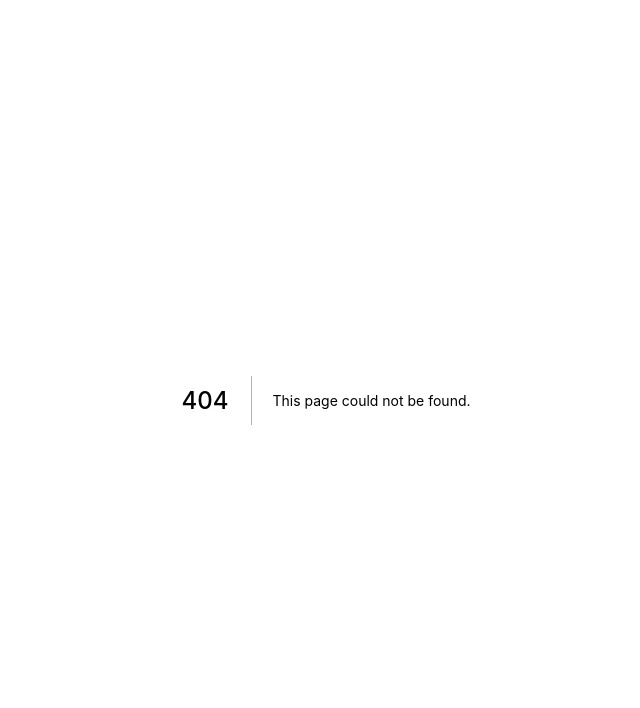
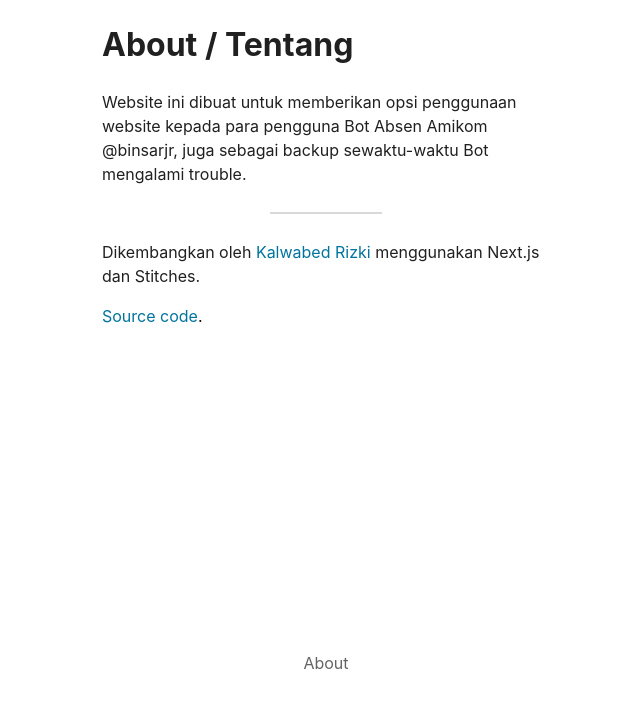
Before and after one commit to kalwabed/amikotwo, a Next.js app: page /about in a window 1280 px wide. Before the commit this address had no page. Shown: the top 708 px of the page, without its empty margins (314-954 px from the left). Built offline with nearby package versions, Linux system fonts and the light colour scheme.

Commit message:
feat: add footer, about page, and 401 status handler

```diff
--- /dev/null
+++ b/src/components/layout/footer.tsx
@@ -0,0 +1,26 @@
+import Link from 'next/link'
+import React from 'react'
+
+import { Flex, Text } from '~components/ui'
+
+const Footer = () => {
+  return (
+    <Flex as="footer" css={{ mx: 'auto', mt: 'auto', mb: '3rem', '@md': { mb: '8rem' } }}>
+      <Link href="/about" passHref>
+        <Text
+          as="a"
+          css={{
+            color: '$loContrast',
+            textDecoration: 'none',
+            '&:hover': { color: '$hiContrast' },
+            '&:focus': { outlineColor: '$sky6', outlineOffset: '1px' }
+          }}
+        >
+          About
+        </Text>
+      </Link>
+    </Flex>
+  )
+}
+
+export default Footer
--- a/src/components/layout/layout-root.tsx
+++ b/src/components/layout/layout-root.tsx
@@ -1,9 +1,15 @@
 import React from 'react'
 
 import { Flex } from '~components/ui'
+import Footer from './footer'
 
 const LayoutRoot: React.FC = ({ children }) => {
-  return <Flex css={{ minHeight: '100%', width: '100%', flexDirection: 'column', flex: '1 1 auto' }}>{children}</Flex>
+  return (
+    <Flex css={{ minHeight: '100%', width: '100%', flexDirection: 'column', flex: '1 1 auto' }}>
+      {children}
+      <Footer />
+    </Flex>
+  )
 }
 
 export default LayoutRoot
--- /dev/null
+++ b/src/components/shared/text-link.tsx
@@ -0,0 +1,37 @@
+import Link from 'next/link'
+
+import { styled } from 'stitches.config'
+
+const AnchorLink = styled('a', {
+  color: '$sky11',
+  textDecoration: 'none',
+  transition: 'color .2s ease-in-out',
+  textDecorationColor: '$sky4',
+  textUnderlineOffset: '3px',
+
+  '&:hover': {
+    textDecoration: 'underline'
+  },
+  '&:focus': {
+    outlineColor: '$sky6',
+    outlineOffset: '1px'
+  }
+})
+
+const TextLink: React.FC<{ href: string; isExternal?: boolean }> = ({ href, children, isExternal }) => {
+  if (isExternal) {
+    return (
+      <AnchorLink href={href} title={String(children)} target="_blank" rel="noopener noreferrer">
+        {children}
+      </AnchorLink>
+    )
+  }
+
+  return (
+    <Link href={href} passHref>
+      <AnchorLink title={String(children)}>{children}</AnchorLink>
+    </Link>
+  )
+}
+
+export default TextLink
--- a/src/components/ui/button.tsx
+++ b/src/components/ui/button.tsx
@@ -132,6 +132,7 @@ const Button = styled('button', {
           color: '$gray11'
         },
         '&:focus': {
+          border: '1px solid $gray7',
           backgroundColor: 'transparent'
         }
       }
@@ -147,6 +148,7 @@ const Button = styled('button', {
           color: '$sky11'
         },
         '&:focus': {
+          border: '1px solid $sky7',
           backgroundColor: 'transparent'
         }
       }
--- /dev/null
+++ b/src/pages/about.tsx
@@ -0,0 +1,41 @@
+import React from 'react'
+import Container from '~components/shared/container'
+import TextLink from '~components/shared/text-link'
+import { Box, Flex, Text } from '~components/ui'
+
+const AboutPage = () => {
+  return (
+    <Container css={{ lineHeight: '$normal' }}>
+      <Flex css={{ flexDirection: 'column' }}>
+        <Text as="h1" css={{ mb: '.3rem' }}>
+          About / Tentang
+        </Text>
+        <Text>
+          Website ini dibuat untuk memberikan opsi penggunaan website kepada para pengguna Bot Absen Amikom @binsarjr,
+          juga sebagai backup sewaktu-waktu Bot mengalami trouble.
+        </Text>
+        <Box
+          as="span"
+          aria-hidden="true"
+          css={{ width: '25%', padding: '1px', my: '10px', bgColor: '$gray6', mx: 'auto' }}
+        />
+        <Text>
+          Dikembangkan oleh{' '}
+          <TextLink isExternal href="https://kalwabed.xyz">
+            Kalwabed Rizki
+          </TextLink>{' '}
+          menggunakan Next.js dan Stitches.
+        </Text>
+
+        <Box>
+          <TextLink isExternal href="https://github.com/kalwabed/amikotwo">
+            Source code
+          </TextLink>
+          .
+        </Box>
+      </Flex>
+    </Container>
+  )
+}
+
+export default AboutPage
```
Also changed, not shown: src/components/presence.tsx (+6 -1 lines), src/services/amikom.ts (+5 -2 lines).
